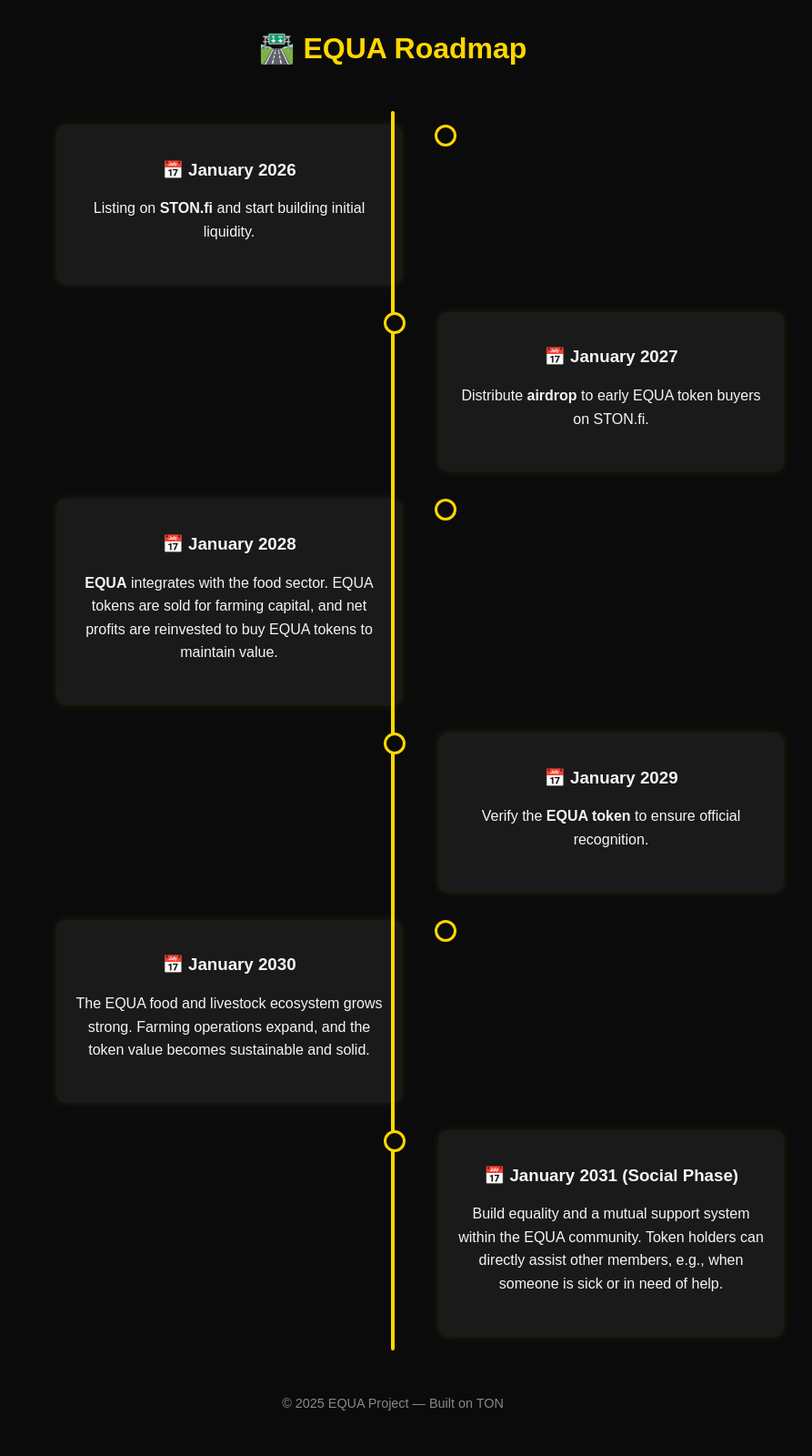
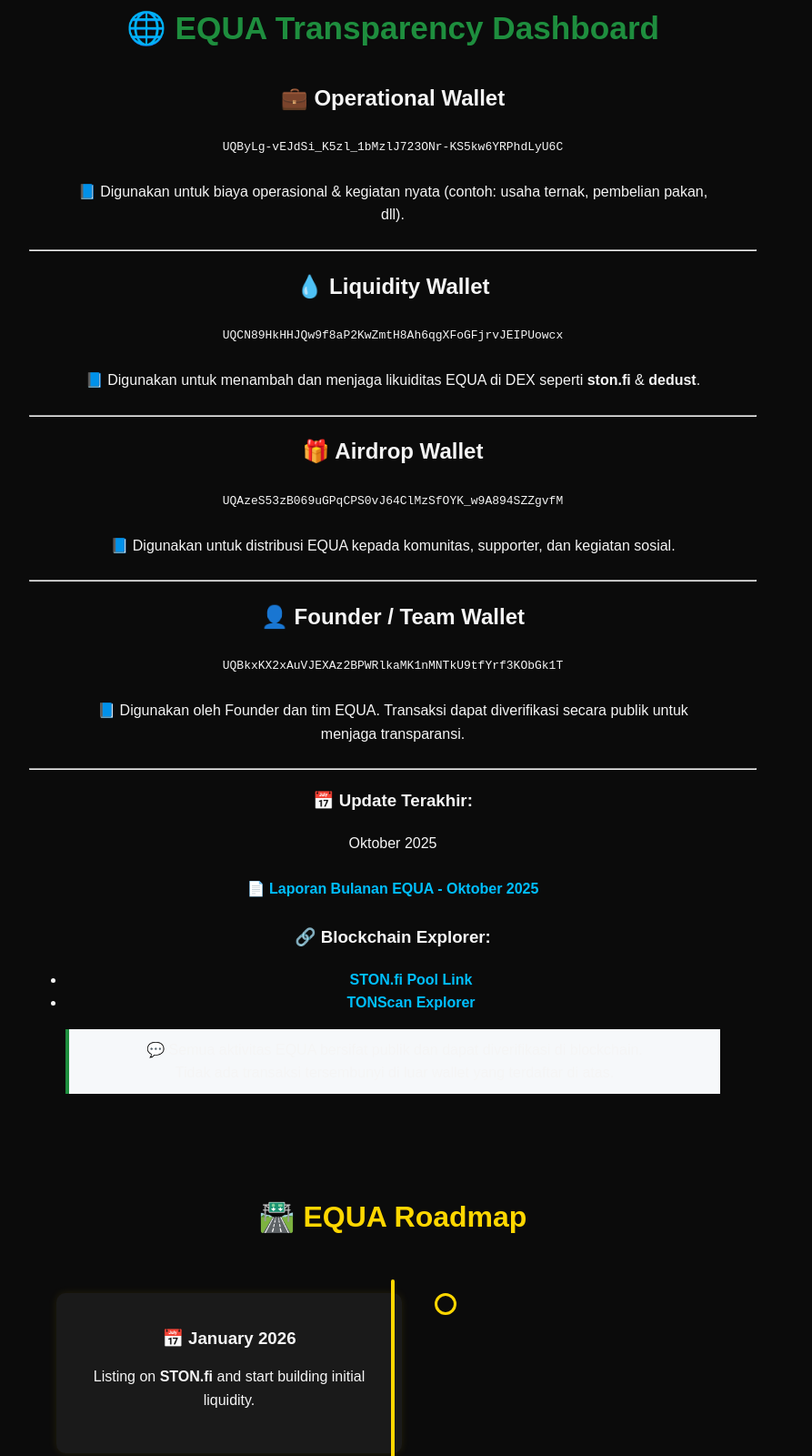
Before and after one commit to nonokarsono004-a11y/equa-site, a plain HTML site: page docs/index.html in a window 1280 px wide. Shown: the part 467-2067 px from the top of the page at 91% size, without its empty margins (208-1101 px from the left). Drawn offline with Linux system fonts and the light colour scheme.

Commit message:
Update index.html

```diff
--- a/docs/index.html
+++ b/docs/index.html
@@ -114,7 +114,48 @@
     <a href="https://t.me/EQUA04" target="_blank">Join Telegram</a>
     <a href="https://tonviewer.com/EQDKW8Fy__xku9S5JsfSoFnwg6OKMunQRsWR-pIFqoCWQKZE" target="_blank">View on TON</a>
   </div>
+<section style="max-width:800px;margin:auto;padding:20px;font-family:sans-serif;line-height:1.6;">
+  <h1 style="text-align:center;color:#1e8e3e;">🌐 EQUA Transparency Dashboard</h1>
 
+  <h2>💼 Operational Wallet</h2>
+  <p><code>UQByLg-vEJdSi_K5zl_1bMzlJ723ONr-KS5kw6YRPhdLyU6C</code></p>
+  <p>📘 Digunakan untuk biaya operasional & kegiatan nyata (contoh: usaha ternak, pembelian pakan, dll).</p>
+
+  <hr>
+
+  <h2>💧 Liquidity Wallet</h2>
+  <p><code>UQCN89HkHHJQw9f8aP2KwZmtH8Ah6qgXFoGFjrvJEIPUowcx</code></p>
+  <p>📘 Digunakan untuk menambah dan menjaga likuiditas EQUA di DEX seperti <strong>ston.fi</strong> & <strong>dedust</strong>.</p>
+
+  <hr>
+
+  <h2>🎁 Airdrop Wallet</h2>
+  <p><code>UQAzeS53zB069uGPqCPS0vJ64ClMzSfOYK_w9A894SZZgvfM</code></p>
+  <p>📘 Digunakan untuk distribusi EQUA kepada komunitas, supporter, dan kegiatan sosial.</p>
+
+  <hr>
+
+  <h2>👤 Founder / Team Wallet</h2>
+  <p><code>UQBkxKX2xAuVJEXAz2BPWRlkaMK1nMNTkU9tfYrf3KObGk1T</code></p>
+  <p>📘 Digunakan oleh Founder dan tim EQUA. Transaksi dapat diverifikasi secara publik untuk menjaga transparansi.</p>
+
+  <hr>
+
+  <h3>📅 Update Terakhir:</h3>
+  <p>Oktober 2025</p>
+  <p>📄 <a href="#" target="_blank">Laporan Bulanan EQUA - Oktober 2025</a></p>
+
+  <h3>🔗 Blockchain Explorer:</h3>
+  <ul>
+    <li><a href="#" target="_blank">STON.fi Pool Link</a></li>
+    <li><a href="https://tonviewer.com" target="_blank">TONScan Explorer</a></li>
+  </ul>
+
+  <blockquote style="background:#f6f8fa;padding:10px;border-left:4px solid #1e8e3e;">
+    💬 Semua aktivitas EQUA bersifat publik dan dapat diverifikasi di blockchain.<br>
+    Tidak ada transaksi tersembunyi di luar wallet yang terdaftar di atas.
+  </blockquote>
+</section>
   <!-- Roadmap Section -->
   <section id="roadmap" style="margin-top:80px;">
     <h2 style="color:gold; text-align:center; font-size:2em; margin-bottom:30px;">🛣️ EQUA Roadmap</h2>
@@ -153,13 +194,7 @@
       </div>
       <div class="container right">
         <div class="content">
-          <h3>📅 January 2031 (Social Phase)</h3>
-          <p>Build equality and a mutual support system within the EQUA community.
-          Token holders can directly assist other members, e.g., when someone is sick or in need of help.</p>
-        </div>
-      </div>
-    </div>
-  </section>
+
 
   <footer style="margin-top:40px; font-size:0.9em; color:#888;">
     © 2025 EQUA Project — Built on TON
```
